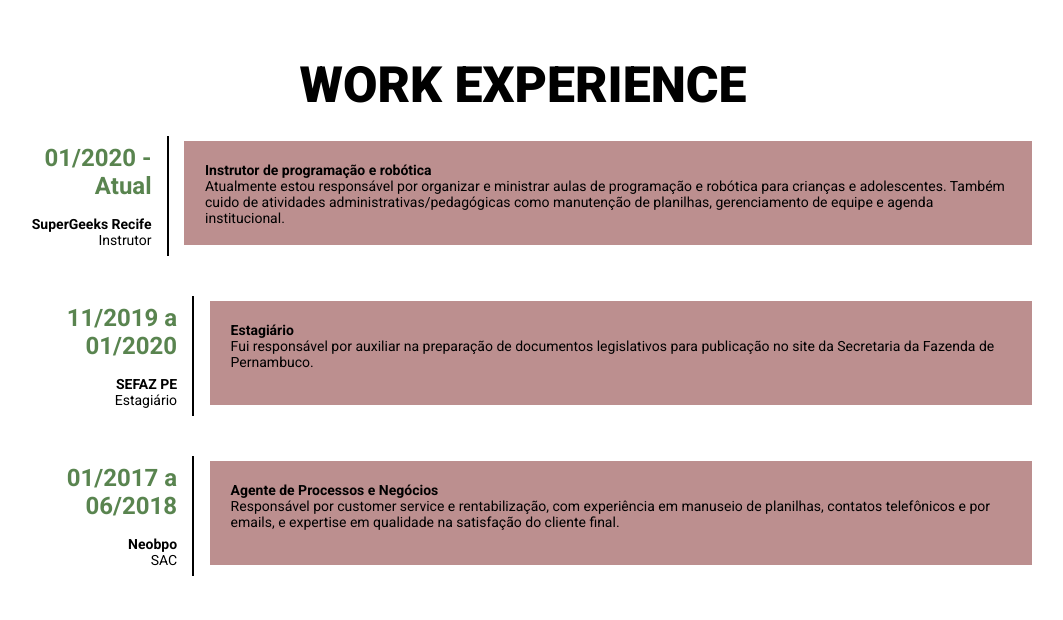
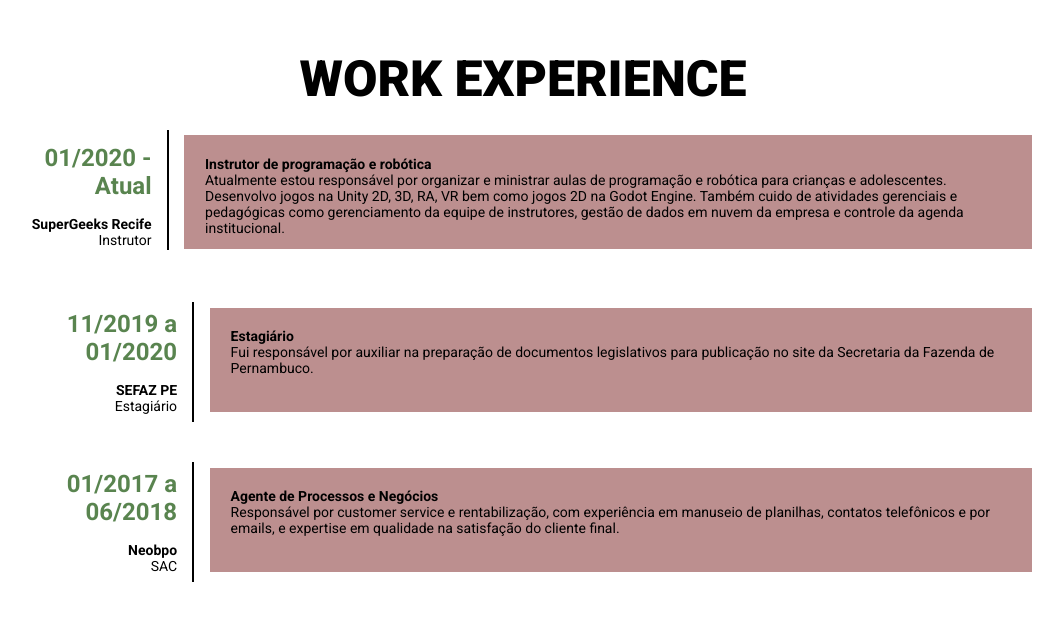
Before and after one commit to kleberkgns/kleber_silva, a plain HTML site: page index.html in a window 1280 px wide. Shown: the part 2034-2654 px from the top of the page, without its empty margins (117-1180 px from the left). Drawn offline with Linux system fonts and the light colour scheme.

Commit message:
atualização do campo experiencias

```diff
--- a/index.html
+++ b/index.html
@@ -131,9 +131,10 @@
                 <div class="job-description">
                     <p class="description">
                         <span class="job-function">Instrutor de programação e robótica</span><br>
-                        Atualmente estou responsável por organizar e ministrar aulas de
-                        programação e robótica para crianças e adolescentes. Também cuido de atividades
-                        administrativas/pedagógicas como manutenção de planilhas, gerenciamento de equipe e agenda institucional.
+                        Atualmente estou responsável por organizar e ministrar aulas de programação e robótica para crianças e adolescentes.
+                        Desenvolvo jogos na Unity 2D, 3D, RA, VR bem como jogos 2D na Godot Engine. Também cuido de atividades gerenciais e
+                        pedagógicas como gerenciamento da equipe de instrutores, gestão de dados em nuvem da empresa e controle da agenda
+                        institucional.
                     </p>
                 </div>
             </div>
```
